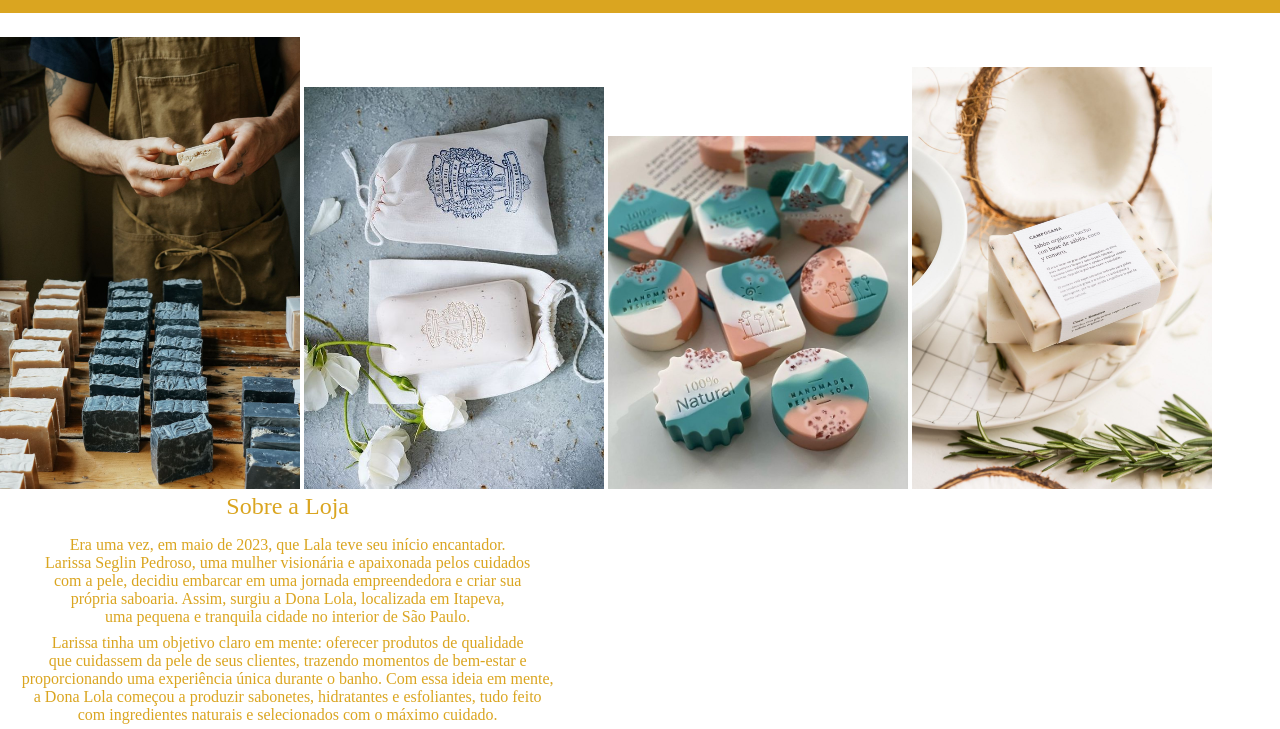
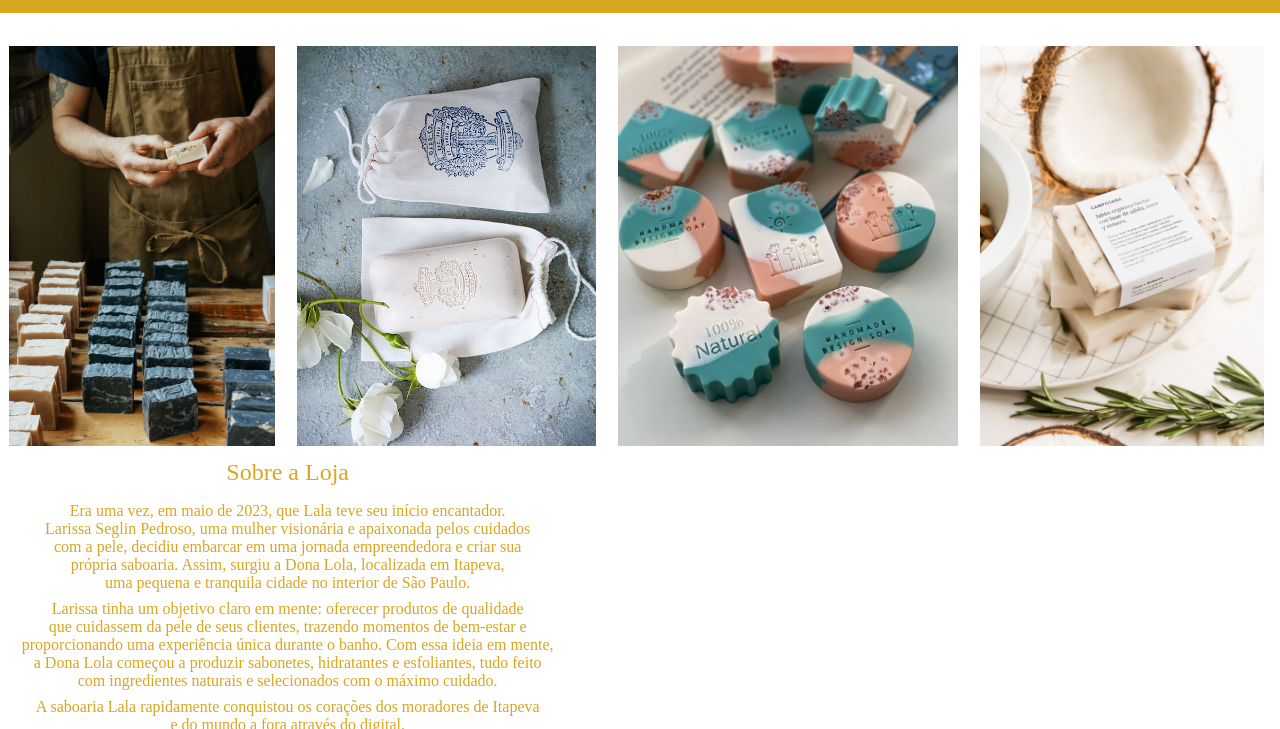
Before and after one commit to nexusdei/site_donalola, a plain HTML site: page index.html in a window 1280 px wide. Shown: the part 56-785 px from the top of the page. Drawn offline with Linux system fonts and the light colour scheme; a web font is replaced by a local one.

Commit message:
Update main.css

```diff
--- a/main.css
+++ b/main.css
@@ -1,7 +1,7 @@
 * {
     margin: 0;
     padding: 0;
-    box-sizing: border-box;
+    box-sizing: border-box
 }
 
 /* ESCOLHA DAS FONTES - DADOS DO GOOGLE FONTS */
@@ -64,7 +64,9 @@ header .container {
 /* PARTE - SOBRE A LOJA */
 
 #about img {
-    max-width: 300px;
+    weight: 400px;
+    height: 400px;
+    margin: 9px;
 }
 
 section .container {
```
